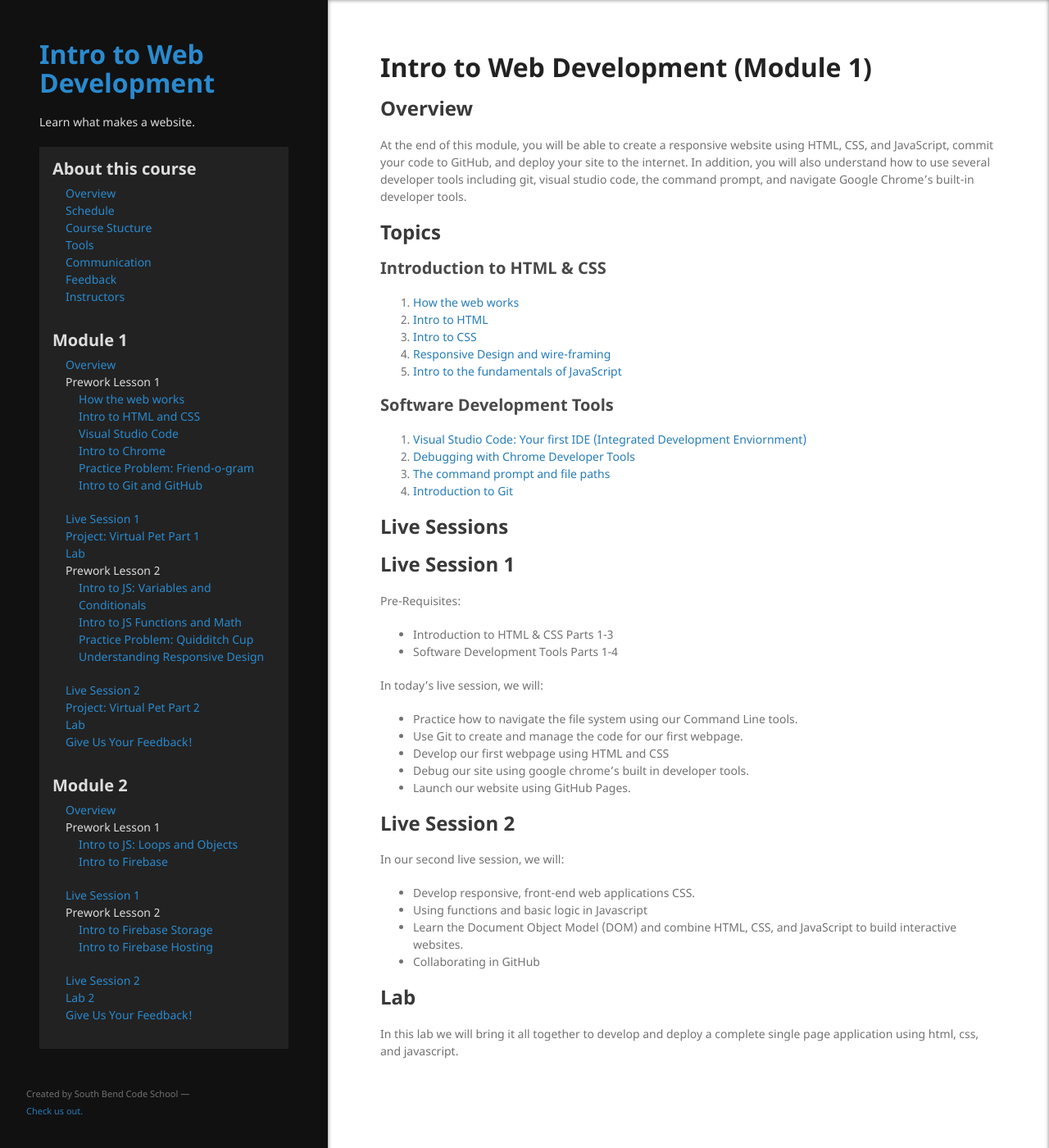
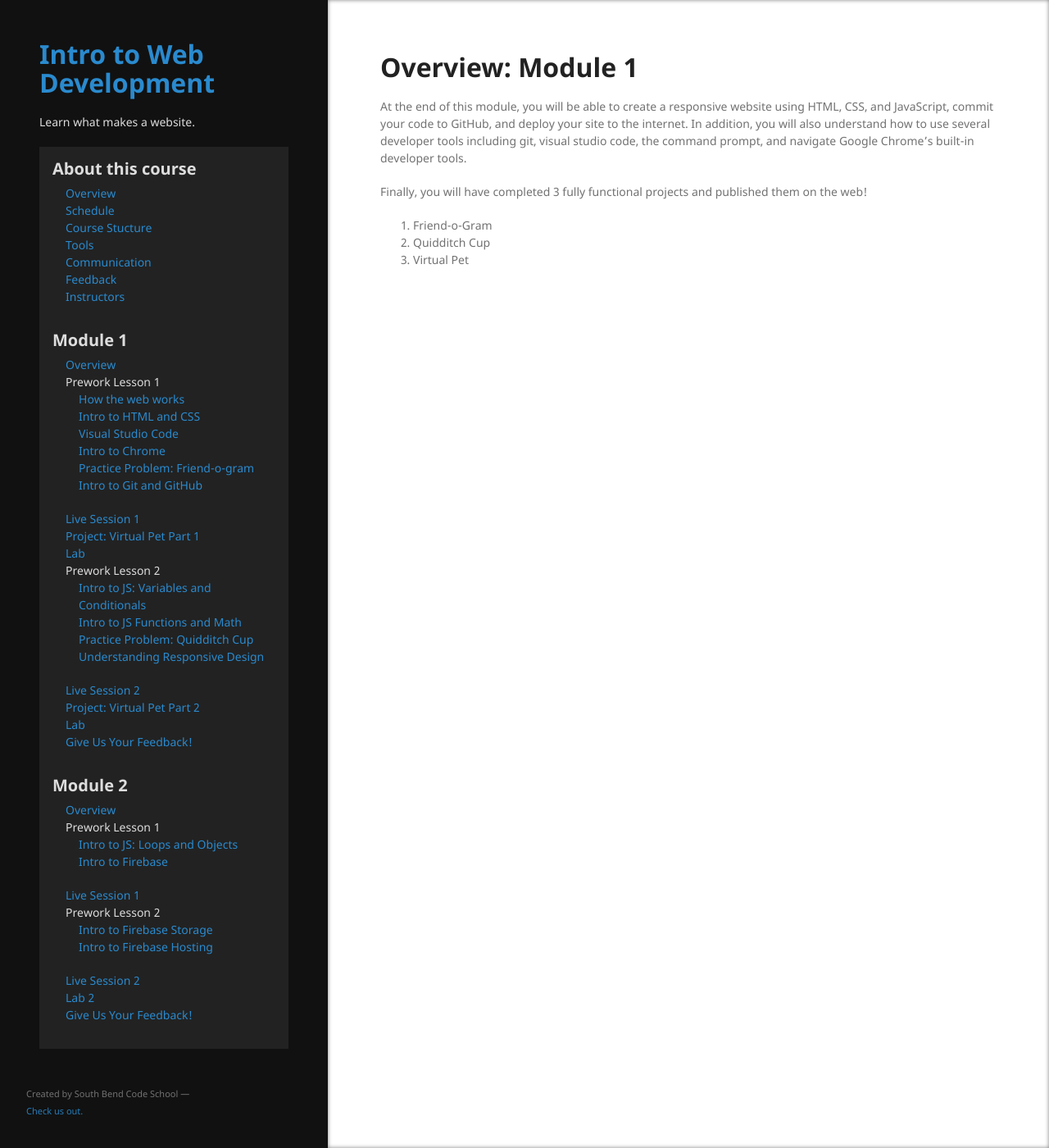
Before and after one commit to south-bend-code-works/intro-to-web-dev, a Jekyll site: the page built from lessons/module1/overview.md, in a window 1280 px wide and 1400 px high. Shown: the whole window at 82% size. Built offline with Jekyll 4.4.1, drawn with Linux system fonts in a browser that asks for light colours; our own code applies the rules of GitHub Pages for plain Markdown files.

Commit message:
removed some extra stuff from Module 1

```diff
--- a/lessons/module1/overview.md
+++ b/lessons/module1/overview.md
@@ -1,51 +1,11 @@
 ---
 layout: default
 ---
-# Intro to Web Development (Module 1)
-
-## Overview
+# Overview: Module 1
 
 At the end of this module, you will be able to create a responsive website using HTML, CSS, and JavaScript, commit your code to GitHub, and deploy your site to the internet.  In addition, you will also understand how to use several developer tools including git, visual studio code, the command prompt, and navigate Google Chrome’s built-in developer tools.
 
-## Topics
-
-### Introduction to HTML & CSS
-1. [How the web works](how_the_web_works.html)
-2. [Intro to HTML](intro_to_html.html)
-3. [Intro to CSS](intro_to_css.html)
-4. [Responsive Design and wire-framing](intro_to_responsive_design.html)
-5. [Intro to the fundamentals of JavaScript](intro_to_javascript.html)
-
-### Software Development Tools
-
-1. [Visual Studio Code: Your first IDE (Integrated Development Enviornment)](intro_to_vscode.html)
-2. [Debugging with Chrome Developer Tools](intro_to_chrome.html)
-3. [The command prompt and file paths](intro_to_cmd.html)
-4. [Introduction to Git](intro_to_git.html)
-
-## Live Sessions
-
-## Live Session 1
-Pre-Requisites:
-- Introduction to HTML & CSS Parts 1-3
-- Software Development Tools Parts 1-4
-
-In today's live session, we will:
-- Practice how to navigate the file system using our Command Line tools.
-- Use Git to create and manage the code for our first webpage.
-- Develop our first webpage using HTML and CSS
-- Debug our site using google chrome's built in developer tools.
-- Launch our website using GitHub Pages.
-
-## Live Session 2
-In our second live session, we will:
-- Develop responsive, front-end web applications CSS.
-- Using functions and basic logic in Javascript
-- Learn the Document Object Model (DOM) and combine HTML, CSS, and JavaScript to build interactive websites.
-- Collaborating in GitHub
-
-
-
-## Lab
-
-In this lab we will bring it all together to develop and deploy a complete single page application using html, css, and javascript.
+Finally, you will have completed 3 fully functional projects and published them on the web!
+1. Friend-o-Gram
+2. Quidditch Cup
+3. Virtual Pet
```
